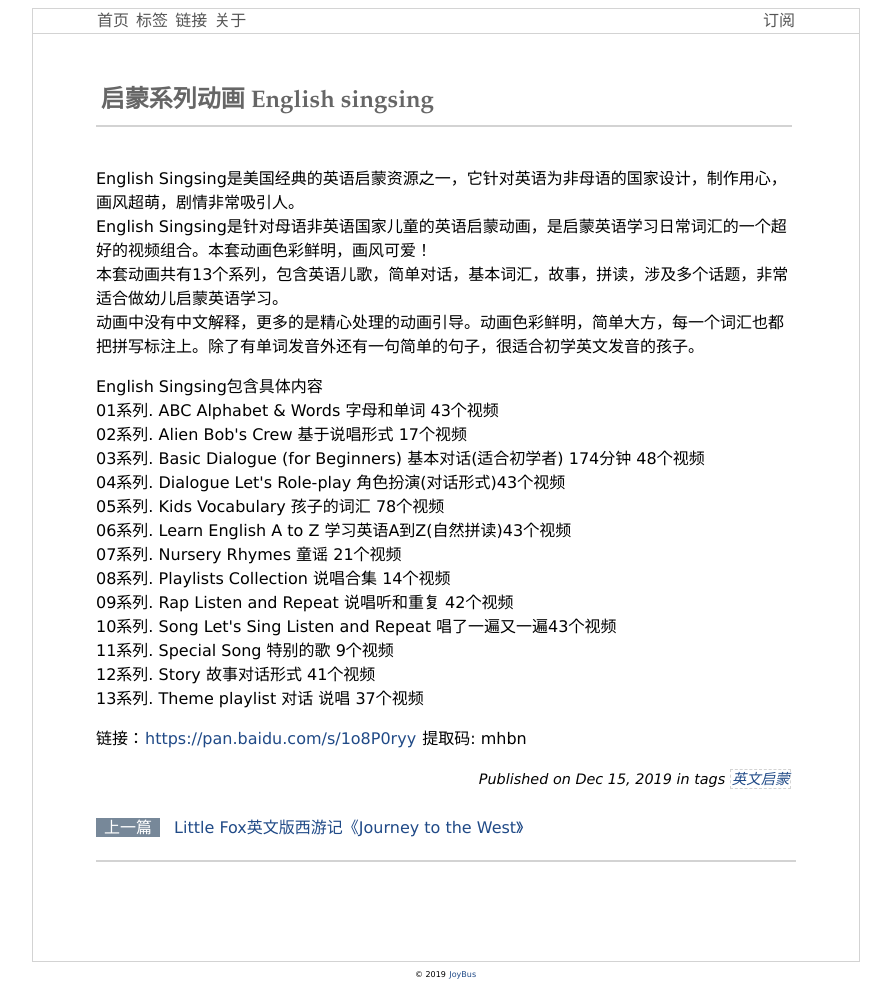
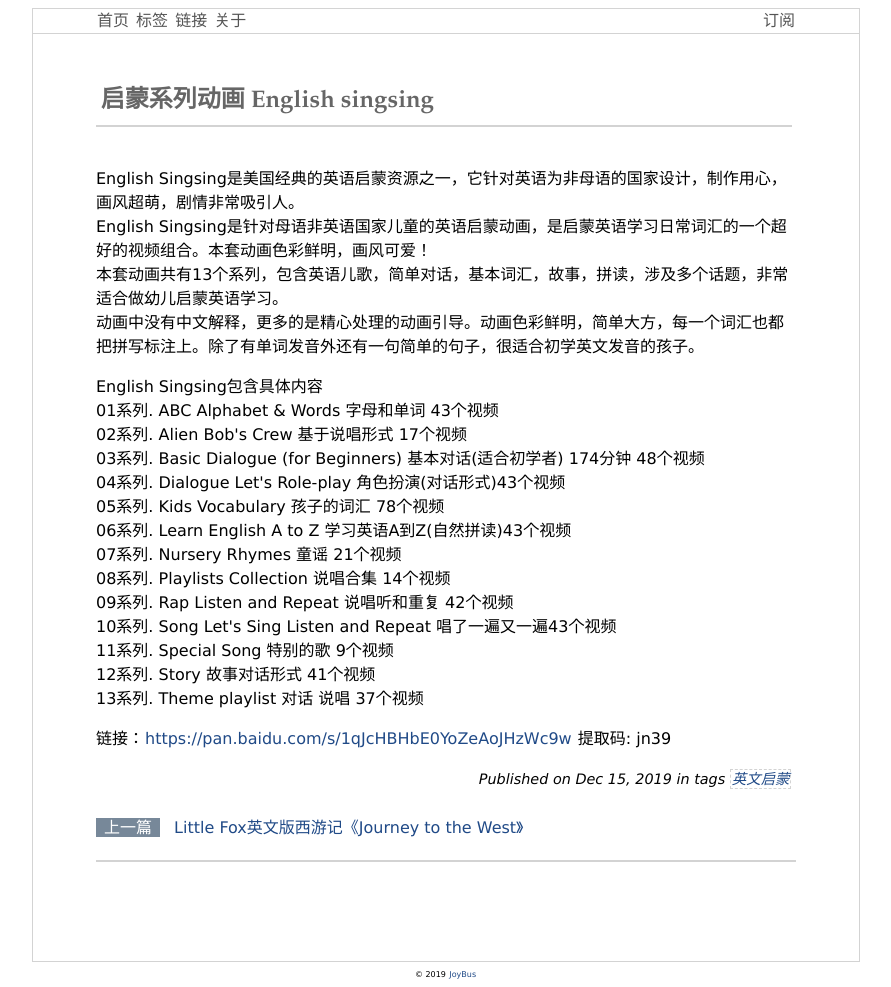
Before and after one commit to bestop/joybusd, a Jekyll site: the page built from _posts/2019-12-15-singsing.md, in a window 1280 px wide. Shown: the whole page, without its empty margins (194-1085 px from the left). Built offline with Jekyll 4.4.1, drawn with Linux system fonts in a browser that asks for light colours; comment, search, counter and statistics services are not loaded.

Commit message:
Update 2019-12-15-singsing.md

```diff
--- a/_posts/2019-12-15-singsing.md
+++ b/_posts/2019-12-15-singsing.md
@@ -29,4 +29,4 @@
 13系列. Theme playlist 对话 说唱 37个视频<br>
 </p>
 
-链接：<https://pan.baidu.com/s/1o8P0ryy>{:target="_blank"}  提取码: mhbn <br>
+链接：<https://pan.baidu.com/s/1qJcHBHbE0YoZeAoJHzWc9w>{:target="_blank"}  提取码: jn39 <br>
```
